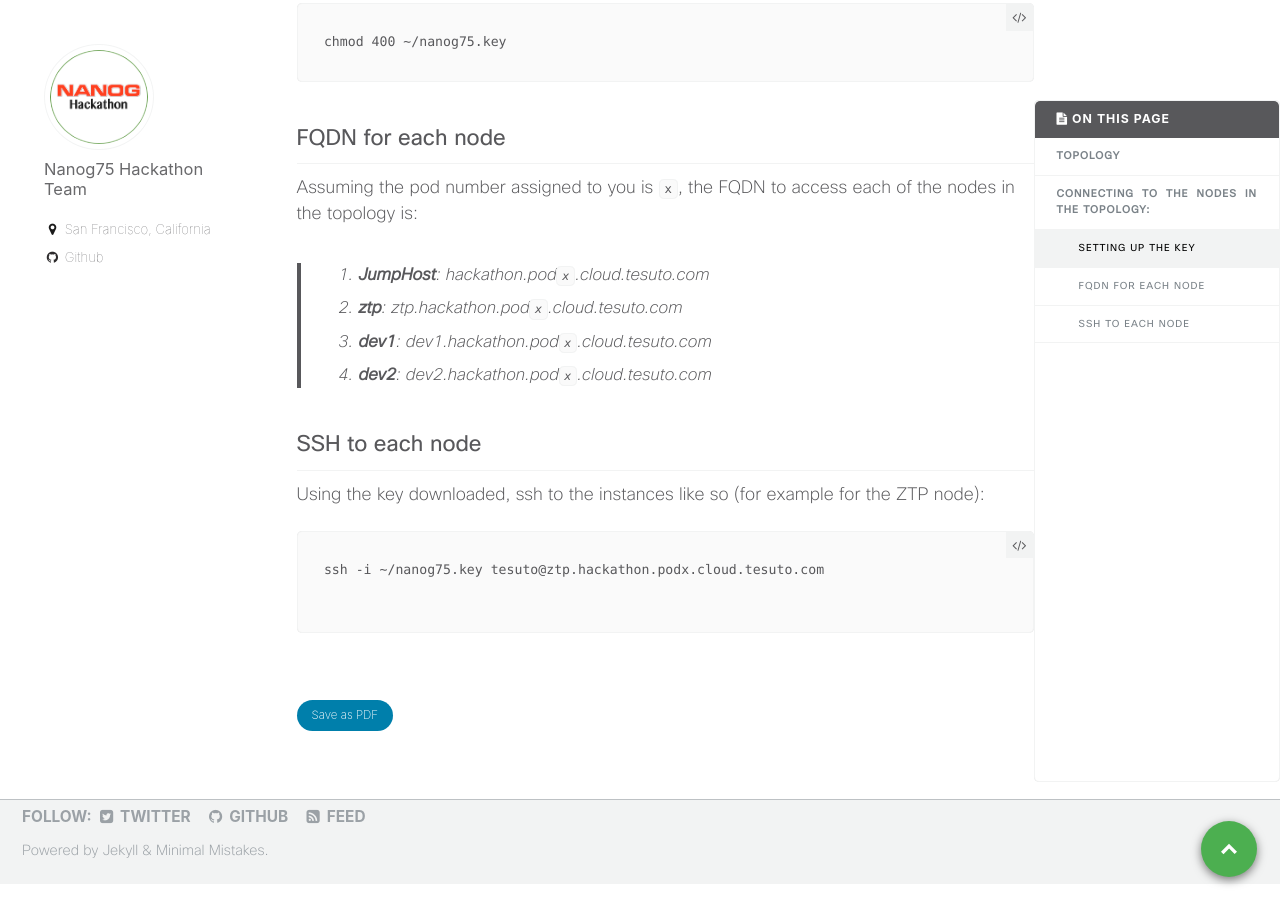
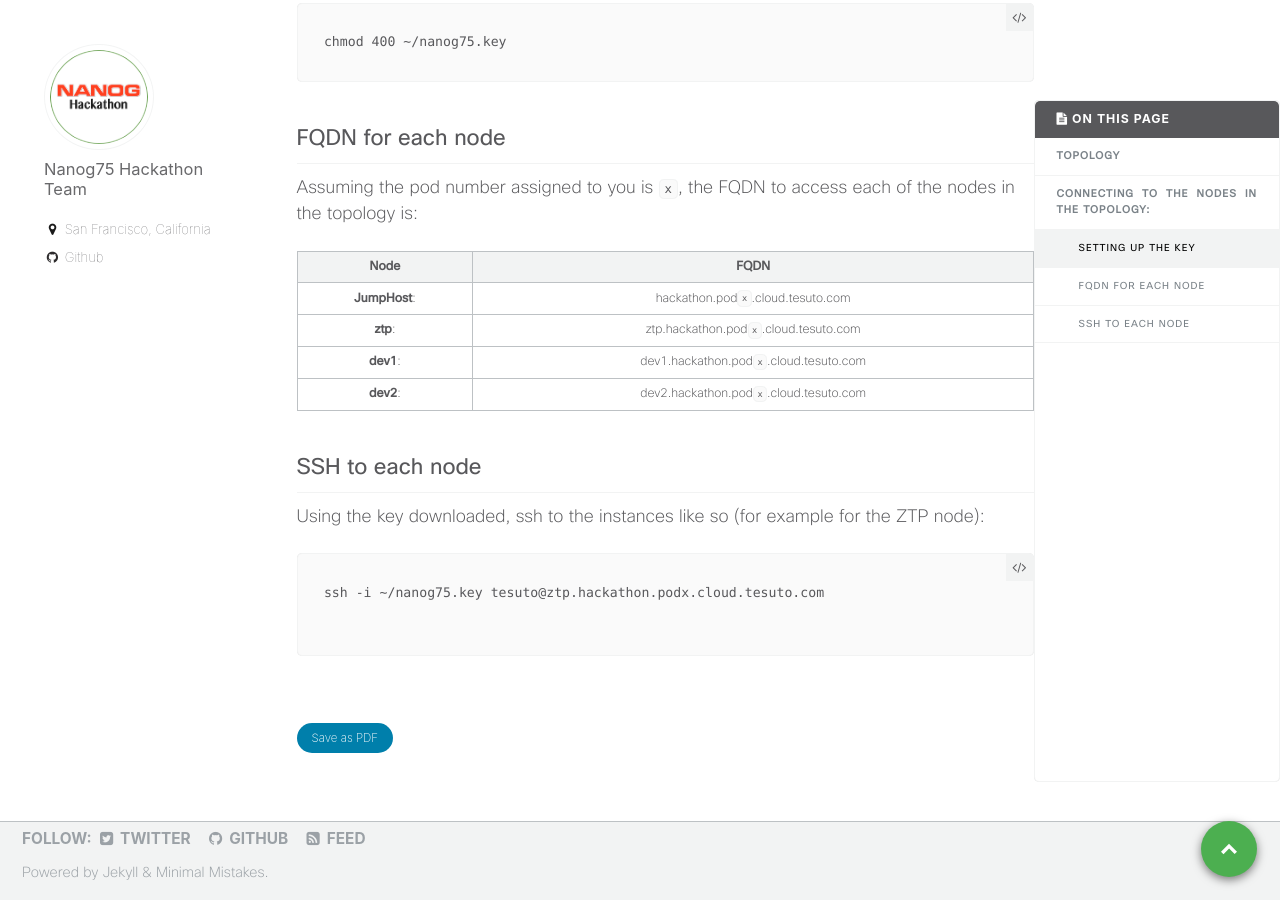
Before and after one commit to nanog75/hackathon, a Jekyll site: the page built from _pages/connect_pod.md, in a window 1280 px wide and 900 px high, scrolled down 1057 px. Built offline with Jekyll 4.4.1, drawn with Linux system fonts in a browser that asks for light colours.

Commit message:
Update connect_pod.md

```diff
--- a/_pages/connect_pod.md
+++ b/_pages/connect_pod.md
@@ -37,10 +37,12 @@ chmod 400 ~/nanog75.key
 ### FQDN for each node
 Assuming the pod number assigned to you is `x`, the FQDN to access each of the nodes in the topology is:
 
-> 1. **JumpHost**:     hackathon.pod`x`.cloud.tesuto.com
-> 2. **ztp**:          ztp.hackathon.pod`x`.cloud.tesuto.com
-> 3. **dev1**:         dev1.hackathon.pod`x`.cloud.tesuto.com
-> 4. **dev2**:         dev2.hackathon.pod`x`.cloud.tesuto.com
+| Node | FQDN|
+|:-----:|:----:|
+|**JumpHost**:   |  hackathon.pod`x`.cloud.tesuto.com |
+|**ztp**:        |  ztp.hackathon.pod`x`.cloud.tesuto.com |
+|**dev1**:       |  dev1.hackathon.pod`x`.cloud.tesuto.com |
+|**dev2**:       |  dev2.hackathon.pod`x`.cloud.tesuto.com |
 
 
 ### SSH to each node
```
